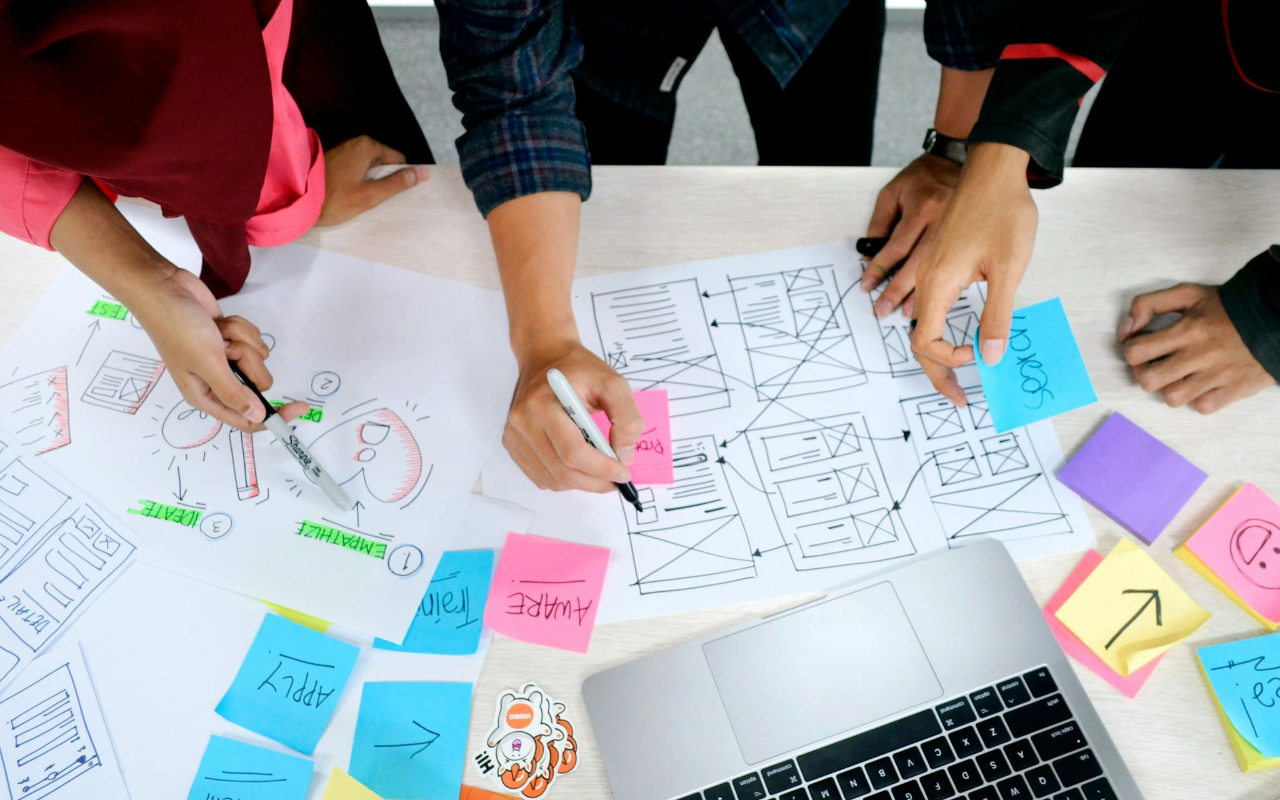
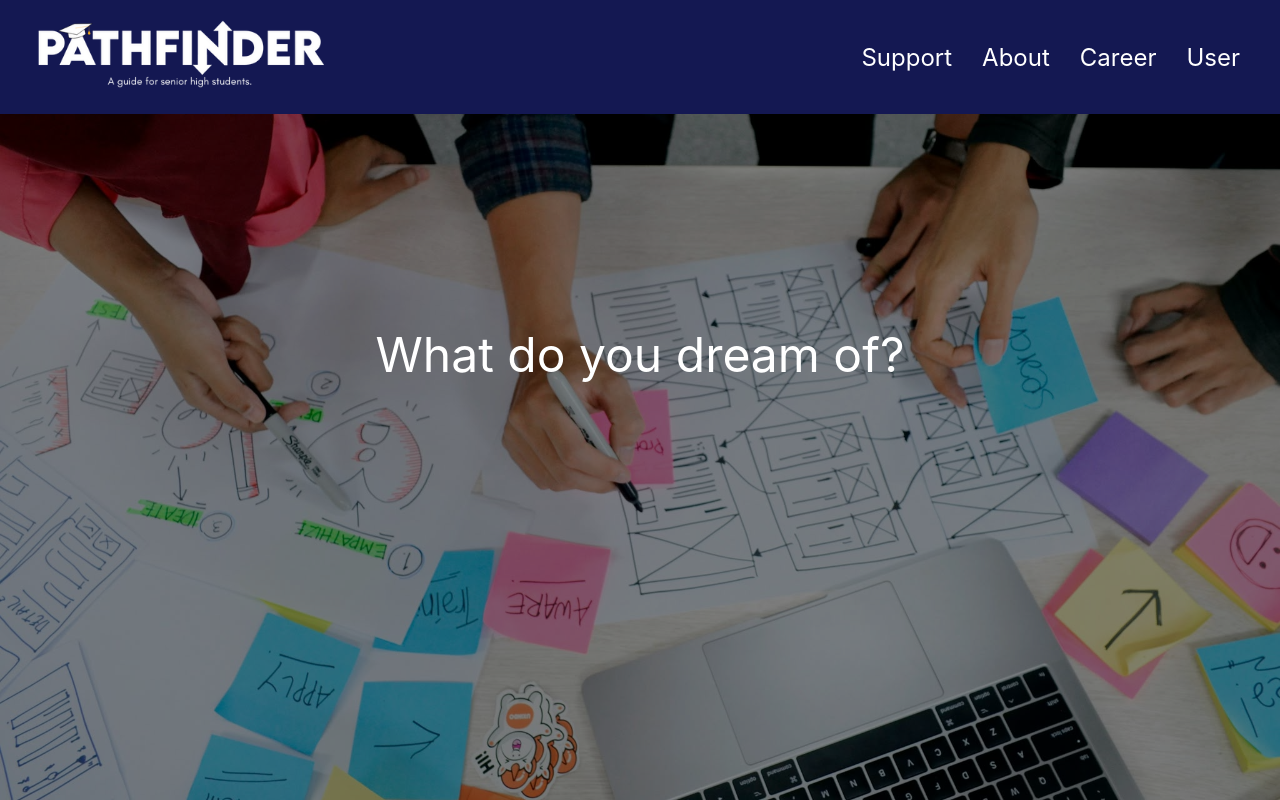
Before and after one commit to M-A-R-Z/React, a React (Create React App) app in the folder my-app/: page /about in a window 1280 px wide. Before the commit this address had no page. Built offline with nearby package versions, Linux system fonts and the light colour scheme.

Commit message:
Initialized about page copied from home page.

```diff
--- a/my-app/src/App.js
+++ b/my-app/src/App.js
@@ -4,6 +4,7 @@ import Home from './Home';
 import Login from './login'; // Make sure you've created a Login component
 import Signup from './signup'; // Make sure you've created a Signup component
 import Support from './support'; // Make sure you've created a Support component
+import About from './about'; // Make sure you've created an About component
 
 function App() {
   return (
@@ -13,6 +14,7 @@ function App() {
         <Route path="/login" element={<Login />} />
         <Route path="/signup" element={<Signup />} />
         <Route path="/support" element={<Support />} />
+        <Route path="/about" element={<About />} />
         {/* Add more routes as needed */}
       </Routes>
     </Router>
--- a/my-app/src/Header.js
+++ b/my-app/src/Header.js
@@ -11,7 +11,7 @@ function Header() {
         <img src={HomePageLogo} alt="homepagelogo" />
       </Link>
       <Link to="/support">Support</Link>
-      <a href="#contact">About</a>
+      <a href="/about">About</a>
       <a href="#news">Career</a>
       <Link to="/login">User</Link>
     </nav>
--- /dev/null
+++ b/my-app/src/about.js
@@ -0,0 +1,21 @@
+import React from 'react';
+import { Link } from 'react-router-dom';
+import Header from './Header';
+import FindOutButton from './images/FindOutNow button.jpg';
+import FindOutHover from './images/FindOutNow hover.jpg';
+import './about.css';
+
+function About() {
+  return (
+    <>
+      <Header />
+      <div className="container">
+        <p>What do you dream of?</p>
+        <Link to="/login" className="img-container">
+        </Link>
+      </div>
+    </>
+  );
+}
+
+export default About;
```
Also changed, not shown: my-app/src/about.css (added), 1 other file (tests, documents, lock files or other folders).
